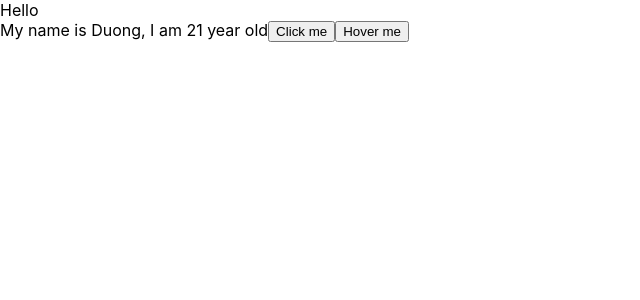
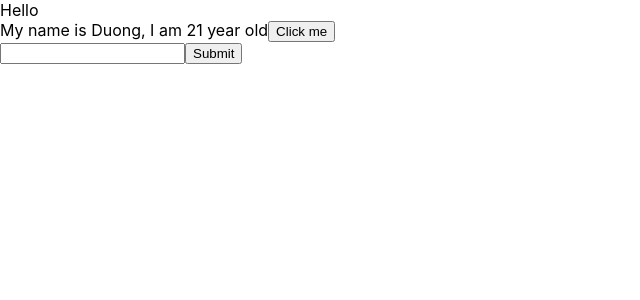
Before and after one commit to haiduong1706/react-prj, a React (Create React App) app: page / in a window 1280 px wide. Shown: the top 300 px of the page, without its empty margins (0-640 px from the left). Built offline with nearby package versions, Linux system fonts and the light colour scheme.

Commit message:
event,form

```diff
--- a/src/components/MyComponents.js
+++ b/src/components/MyComponents.js
@@ -1,18 +1,29 @@
 import React from "react";
 
 class MyComponent extends React.Component {
-  state ={
+  state = {
     name: "Duong",
-    age: 21
-  }
-  handleClick(event){
-    console.log("Hello",this.state.name);
-    console.log(event)
+    age: 21,
+  };
+  handleClick(event) {
+    console.log("Hello", this.state.name);
+    console.log(event);
     this.setState({
       name: "Hai Duong",
-      age: Math.random()
-    })
+      age: Math.random(),
+    });
   }
+  handleOnChange = (event) => {
+    this.setState({
+      name: event.target.value,
+    });
+    // console.log(event,event.target.value)
+  };
+  handleOnSubmit = (event) => {
+    event.preventDefault();
+    console.log(this.state);
+  };
+
   // hoverClick(event){
   //   console.log(event)
   // }
@@ -22,9 +33,11 @@ class MyComponent extends React.Component {
     return (
       <div>
         My name is {this.state.name}, I am {this.state.age} year old
-        <button onClick={(event)=>{this.handleClick(event)}}>Click me</button>
-        <button onMouseOver={this.hoverClick}>Hover me</button>
-
+        <button onClick={(event) => this.handleClick(event)}>Click me</button>
+        <form onSubmit={(event) => this.handleOnSubmit(event)}>
+          <input type="text" onChange={(event) => this.handleOnChange(event)} />
+          <button>Submit</button>
+        </form>
       </div>
     );
   }
```
